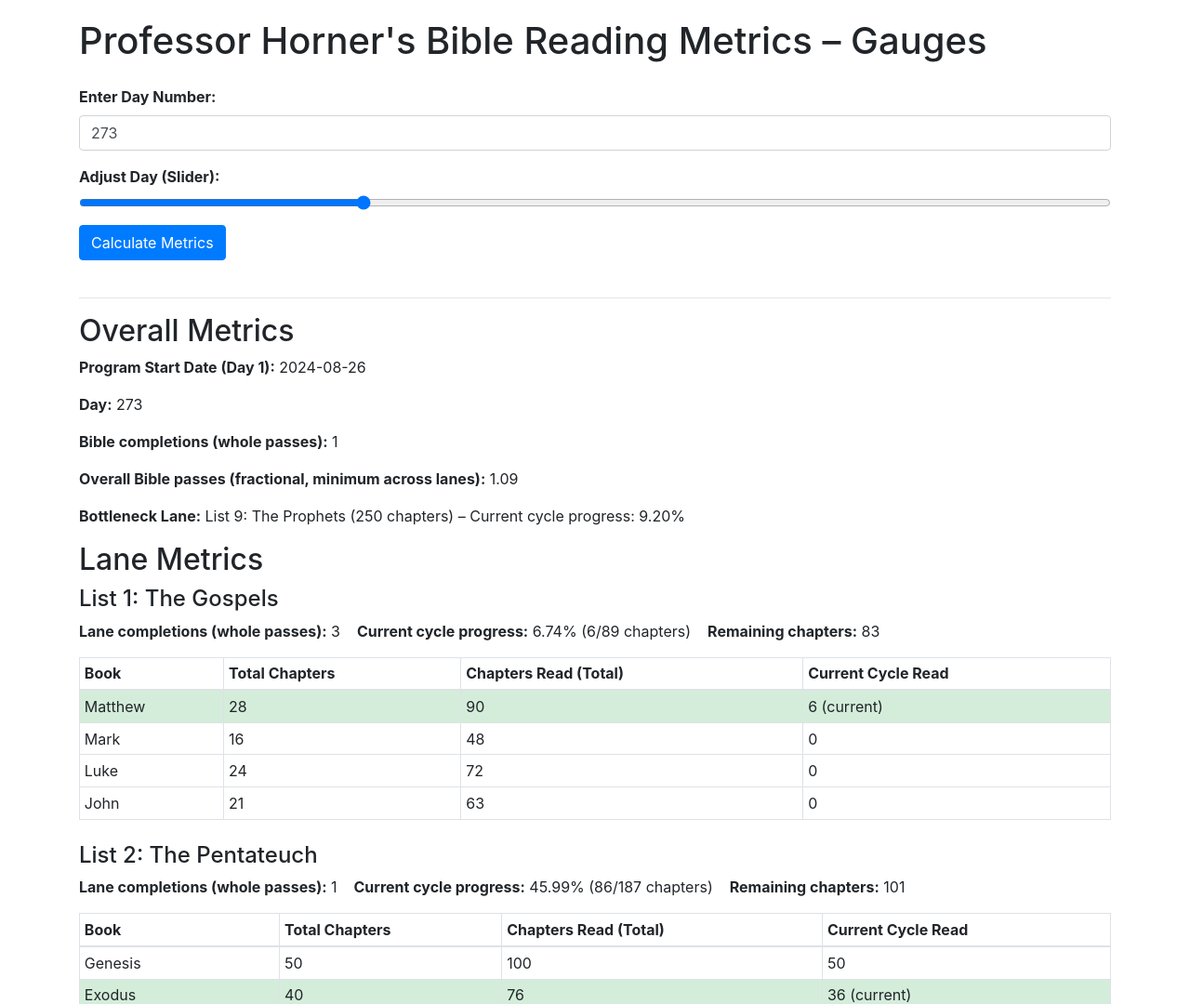
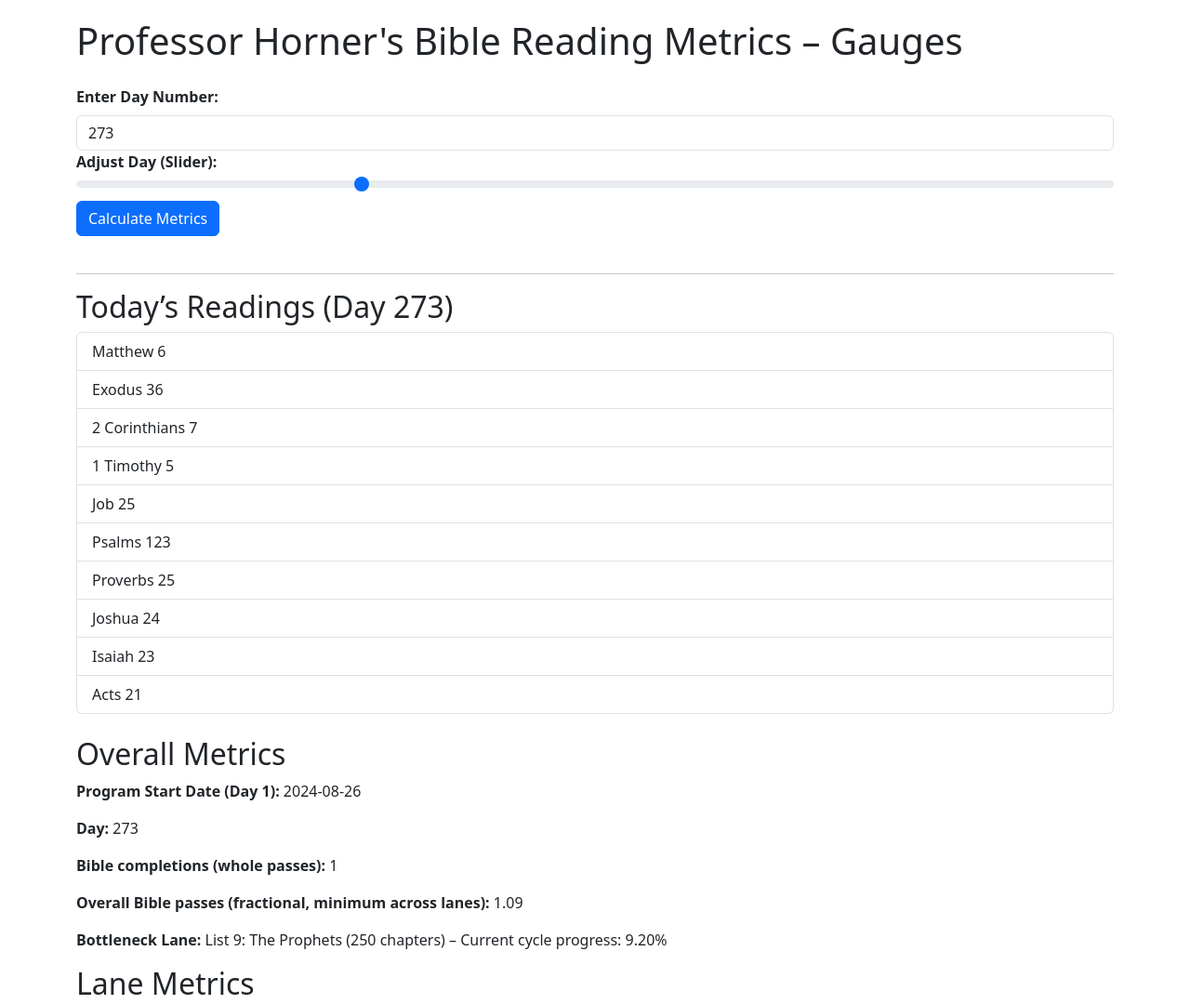
Before and after one commit to frysquint/profhorner, a plain HTML site: page index.html in a window 1280 px wide. Shown: the top 1080 px of the page at 93% size. Drawn offline with nearby package versions, Linux system fonts and the light colour scheme.

Commit message:
Change to bootstrap v5 and fix up algorithms.

```diff
--- a/index.html
+++ b/index.html
@@ -4,7 +4,9 @@
   <meta charset="utf-8">
   <title>Professor Horner's Bible Reading Metrics – Gauges</title>
   <!-- Bootstrap CSS from CDN -->
-  <link rel="stylesheet" href="https://maxcdn.bootstrapcdn.com/bootstrap/4.5.2/css/bootstrap.min.css">
+  <link href="https://cdn.jsdelivr.net/npm/bootstrap@5.3.6/dist/css/bootstrap.min.css" rel="stylesheet" integrity="sha384-4Q6Gf2aSP4eDXB8Miphtr37CMZZQ5oXLH2yaXMJ2w8e2ZtHTl7GptT4jmndRuHDT" crossorigin="anonymous">
+  <script src="https://cdn.jsdelivr.net/npm/bootstrap@5.3.6/dist/js/bootstrap.bundle.min.js" integrity="sha384-j1CDi7MgGQ12Z7Qab0qlWQ/Qqz24Gc6BM0thvEMVjHnfYGF0rmFCozFSxQBxwHKO" crossorigin="anonymous"></script>
+
   <!-- Chart.js from CDN -->
   <script src="https://cdn.jsdelivr.net/npm/chart.js"></script>
   <style>
@@ -26,13 +28,13 @@
 
     <!-- Day Input: Number input and slider -->
     <div class="form-group">
-      <label for="dayInput"><strong>Enter Day Number:</strong></label>
+      <label for="dayInput" class="form-label"><strong>Enter Day Number:</strong></label>
       <!-- The default value will be updated by JavaScript -->
       <input type="number" id="dayInput" class="form-control" min="1">
     </div>
     <div class="form-group">
       <label for="daySlider"><strong>Adjust Day (Slider):</strong></label>
-      <input type="range" id="daySlider" class="form-control-range" min="1" max="1000" step="1">
+      <input type="range" id="daySlider" class="form-range" min="1" max="1000" step="1">
     </div>
     <button id="calculateBtn" class="btn btn-primary mb-4">Calculate Metrics</button>
     <hr>
@@ -241,62 +243,89 @@
    ***********************/
    function computeLaneProgress(lane, day) {
   const cycleLength = lane.totalDays;
-    const fullCycles = Math.floor(day / cycleLength);
-    let currentCycle = day % cycleLength;
-    if (currentCycle === 0) { currentCycle = cycleLength; }
-    let currentBookIndex = null;
-    let rem = currentCycle;
+  const fullCycles = Math.floor((day - 1) / cycleLength);
+  let chapterIndex = (day - 1) % cycleLength; // zero-based offset
+
+  let currentBookIndex = 0;
+  let currentBookOffset = 0;
+  let totalSoFar = 0;
+
+  // Find current book and 1-based chapter number
   for (let i = 0; i < lane.books.length; i++) {
-      if (rem > lane.books[i].chapters) {
-        rem -= lane.books[i].chapters;
-      } else {
+    const book = lane.books[i];
+    const nextTotal = totalSoFar + book.chapters;
+    if (chapterIndex < nextTotal) {
       currentBookIndex = i;
+      currentBookOffset = chapterIndex - totalSoFar + 1; // 1-based chapter
       break;
     }
+    totalSoFar = nextTotal;
   }
+
   const booksMetrics = lane.books.map((book, index) => {
     let currentCycleRead = 0;
+
     if (index < currentBookIndex) {
       currentCycleRead = book.chapters;
     } else if (index === currentBookIndex) {
-        currentCycleRead = rem;
+      currentCycleRead = currentBookOffset;
     }
+
     const totalRead = fullCycles * book.chapters + currentCycleRead;
+
+    // Parts breakdown (if applicable)
     let partsMetrics = [];
     if (book.parts) {
-        let remPart = (index === currentBookIndex) ? rem : (index < currentBookIndex ? book.chapters : 0);
-        book.parts.forEach(part => {
-          let partCycleRead = 0;
-          if (remPart > part.chapters) {
-            partCycleRead = part.chapters;
-            remPart -= part.chapters;
-          } else {
-            partCycleRead = remPart;
-            remPart = 0;
-          }
+      let remPart = currentCycleRead;
+      for (let part of book.parts) {
+        let partCycleRead = Math.min(remPart, part.chapters);
         partsMetrics.push({
           name: part.name,
           chapters: part.chapters,
           totalRead: fullCycles * part.chapters + partCycleRead,
           currentCycleRead: partCycleRead,
-            isCurrent: (index === currentBookIndex && partCycleRead < part.chapters && partCycleRead > 0)
+          isCurrent: (index === currentBookIndex && remPart > 0 && remPart <= part.chapters)
         });
-        });
+        remPart -= partCycleRead;
       }
+    }
+
     return {
       name: book.name,
       chapters: book.chapters,
-        totalRead: totalRead,
-        currentCycleRead: currentCycleRead,
+      totalRead,
+      currentCycleRead,
       isCurrent: index === currentBookIndex,
       parts: partsMetrics
     };
   });
+
   return {
-      fullCycles: fullCycles,
-      currentCycle: currentCycle,
+    fullCycles,
+    currentCycle: chapterIndex + 1,
     books: booksMetrics
   };
+}
+  function generateTodaysReading(day) {
+    const todayList = lanes.map(lane => {
+      const progress = computeLaneProgress(lane, day);
+      const currentBook = progress.books.find(b => b.isCurrent);
+      if (!currentBook) return `${lane.name}: ???`;
+
+      if (currentBook.parts && currentBook.parts.length > 0) {
+        let currentPart = currentBook.parts.find(p => p.isCurrent);
+        if (!currentPart) {
+          currentPart = currentBook.parts[currentBook.parts.length - 1];
+        }
+        return `${currentPart.name} ${currentPart.currentCycleRead}`;
+      } else {
+        return `${currentBook.name} ${currentBook.currentCycleRead}`;
+      }
+    });
+
+    return `<h2>Today’s Readings (Day ${day})</h2><ul class="list-group mb-4">` +
+      todayList.map(r => `<li class="list-group-item">${r}</li>`).join('') +
+      `</ul>`;
   }
 
   /***********************
@@ -411,7 +440,8 @@
         Current cycle progress: ${(bottleneckProgress * 100).toFixed(2)}%
       </p>
     `;
-    document.getElementById("overallMetrics").innerHTML = overallHTML;
+    //document.getElementById("overallMetrics").innerHTML = overallHTML;
+    document.getElementById("overallMetrics").innerHTML = generateTodaysReading(day) + overallHTML;
 
     // Build detailed lane metrics.
     let lanesHTML = `<h2>Lane Metrics</h2>`;
@@ -427,6 +457,7 @@
           <strong>Current cycle progress:</strong> ${(laneCycleProgress * 100).toFixed(2)}% (${progress.currentCycle}/${lane.totalDays} chapters)
           &nbsp;&nbsp; <strong>Remaining chapters:</strong> ${remainingChapters}
         </p>
+        <div class="table-responsive">
         <table class="table table-bordered table-sm">
           <thead>
             <tr>
@@ -438,7 +469,7 @@
           </thead>
           <tbody>`;
       progress.books.forEach(book => {
-        const rowClass = book.isCurrent ? "current" : "";
+        const rowClass = book.isCurrent ? "table-success" : "";
         lanesHTML += `<tr class="${rowClass}">
           <td>${book.name}</td>
           <td>${book.chapters}</td>
@@ -456,7 +487,7 @@
           });
         }
       });
-      lanesHTML += `</tbody></table></div>`;
+      lanesHTML += `</tbody></table></div></div>`;
     });
     document.getElementById("lanesMetrics").innerHTML = lanesHTML;
 
```
Lines whose indentation alone changed are shown as unchanged.
